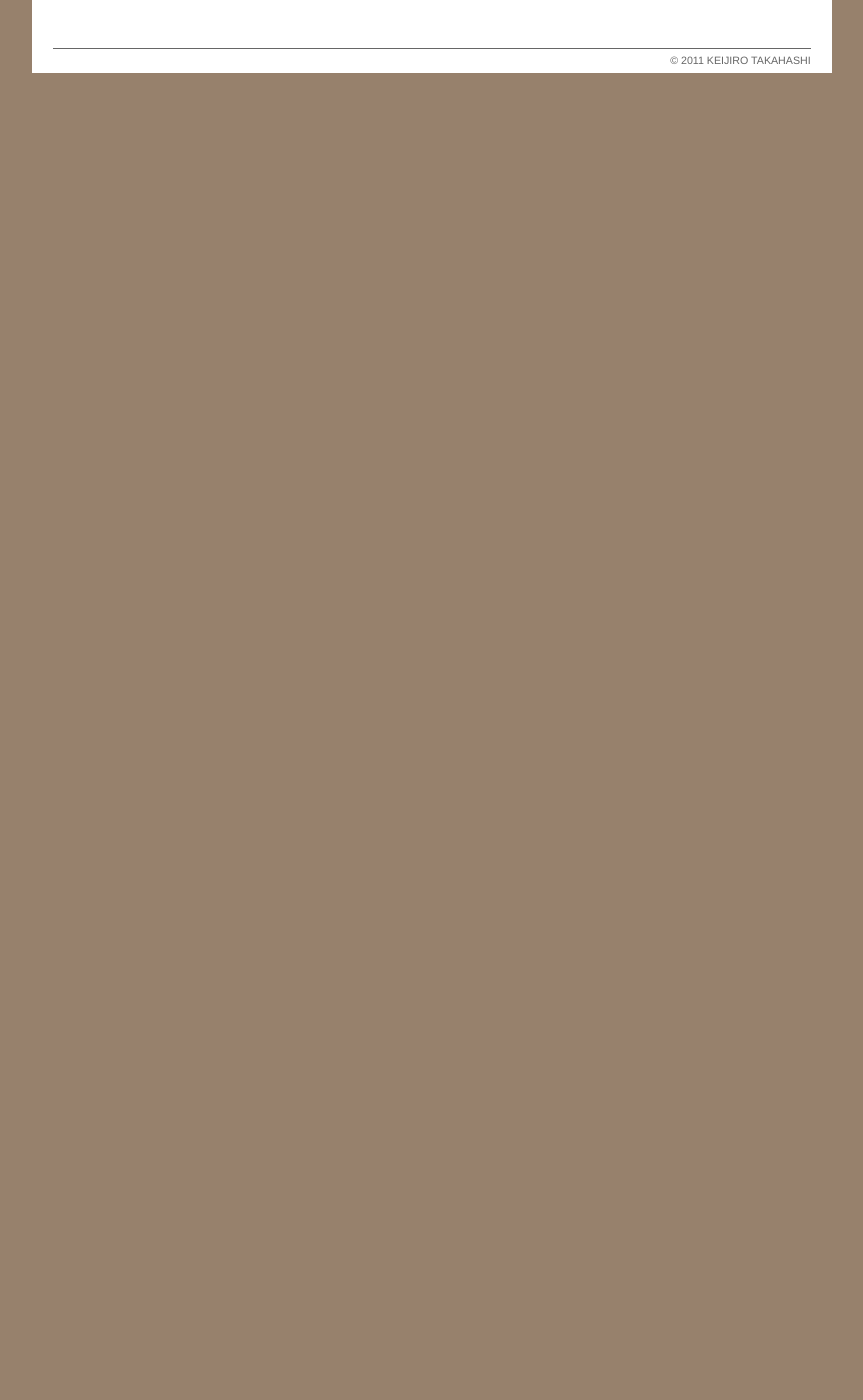
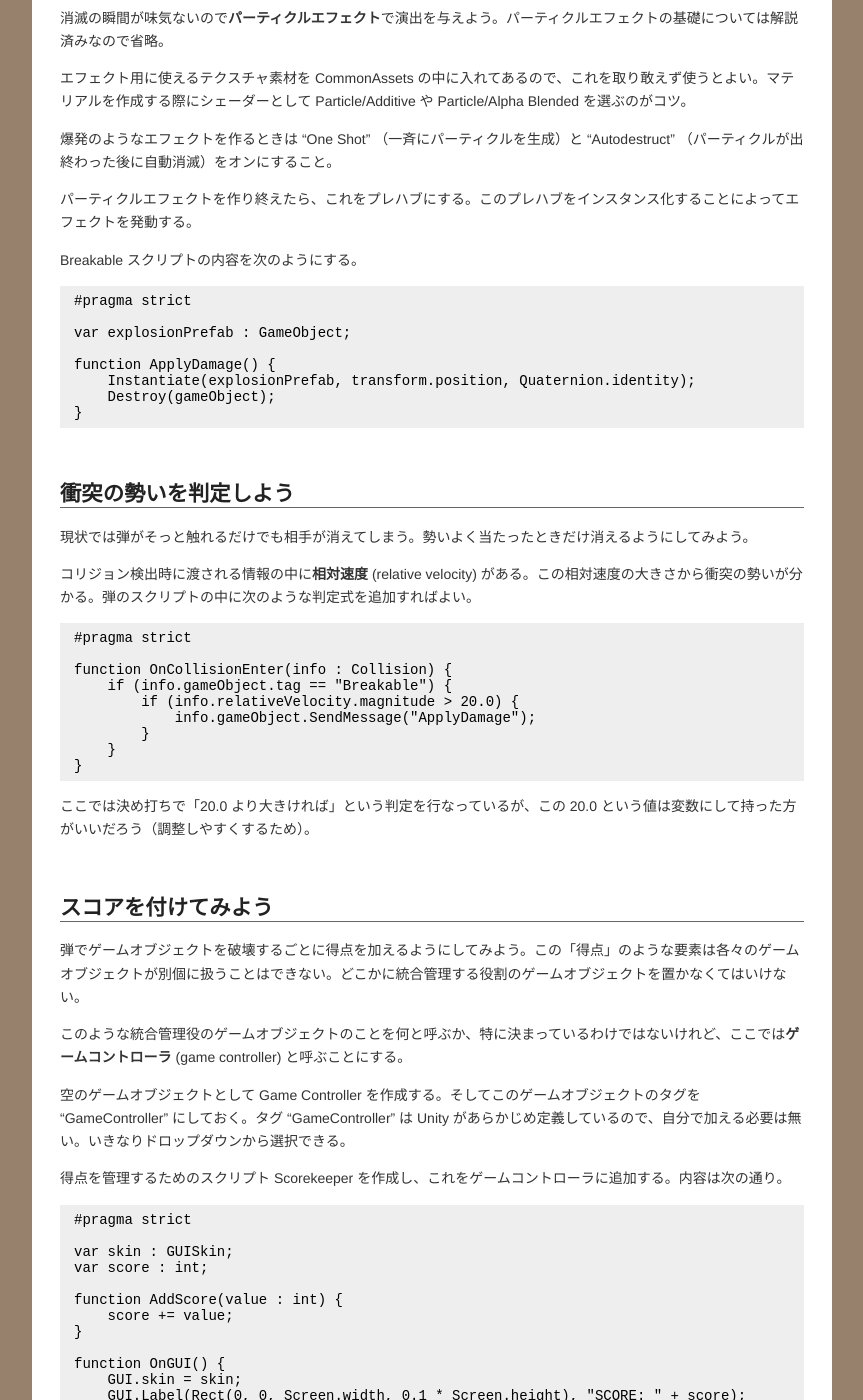
Before and after one commit to vga-unity/vga-unity.github.com, a Jekyll site: the page built from gp11/_posts/2011-11-02-GP11-05.md, in a window 1280 px wide and 1400 px high, scrolled down 3849 px. Shown: the whole window, without its empty margins (208-1071 px from the left). Built offline with Jekyll 4.4.1, drawn with Linux system fonts in a browser that asks for light colours; before the commit the page ends 3950 px from its top, so only the background shows below that; some of the changed text lies outside the part shown.

Commit message:
加筆。

```diff
--- a/gp11/_posts/2011-11-02-GP11-05.md
+++ b/gp11/_posts/2011-11-02-GP11-05.md
@@ -134,3 +134,84 @@ title: GP11 チーム制作 05
 メッセージを受信するには、メッセージ名と同じ名前の関数を定義する。メッセージを受信したときにこの関数が実行される。
 
 ## パーティクルエフェクトを出してみよう
+
+消滅の瞬間が味気ないので**パーティクルエフェクト**で演出を与えよう。パーティクルエフェクトの基礎については解説済みなので省略。
+
+エフェクト用に使えるテクスチャ素材を CommonAssets の中に入れてあるので、これを取り敢えず使うとよい。マテリアルを作成する際にシェーダーとして Particle/Additive や Particle/Alpha Blended を選ぶのがコツ。
+
+爆発のようなエフェクトを作るときは "One Shot" （一斉にパーティクルを生成）と "Autodestruct" （パーティクルが出終わった後に自動消滅）をオンにすること。
+
+パーティクルエフェクトを作り終えたら、これをプレハブにする。このプレハブをインスタンス化することによってエフェクトを発動する。
+
+Breakable スクリプトの内容を次のようにする。
+
+    #pragma strict
+
+    var explosionPrefab : GameObject;
+
+    function ApplyDamage() {
+        Instantiate(explosionPrefab, transform.position, Quaternion.identity);
+        Destroy(gameObject);
+    }
+
+## 衝突の勢いを判定しよう
+
+現状では弾がそっと触れるだけでも相手が消えてしまう。勢いよく当たったときだけ消えるようにしてみよう。
+
+コリジョン検出時に渡される情報の中に**相対速度** (relative velocity) がある。この相対速度の大きさから衝突の勢いが分かる。弾のスクリプトの中に次のような判定式を追加すればよい。
+
+    #pragma strict
+
+    function OnCollisionEnter(info : Collision) {
+        if (info.gameObject.tag == "Breakable") {
+            if (info.relativeVelocity.magnitude > 20.0) {
+                info.gameObject.SendMessage("ApplyDamage");
+            }
+        }
+    }
+
+ここでは決め打ちで「20.0 より大きければ」という判定を行なっているが、この 20.0 という値は変数にして持った方がいいだろう（調整しやすくするため）。
+
+## スコアを付けてみよう
+
+弾でゲームオブジェクトを破壊するごとに得点を加えるようにしてみよう。この「得点」のような要素は各々のゲームオブジェクトが別個に扱うことはできない。どこかに統合管理する役割のゲームオブジェクトを置かなくてはいけない。
+
+このような統合管理役のゲームオブジェクトのことを何と呼ぶか、特に決まっているわけではないけれど、ここでは**ゲームコントローラ** (game controller) と呼ぶことにする。
+
+空のゲームオブジェクトとして Game Controller を作成する。そしてこのゲームオブジェクトのタグを "GameController" にしておく。タグ "GameController" は Unity があらかじめ定義しているので、自分で加える必要は無い。いきなりドロップダウンから選択できる。
+
+得点を管理するためのスクリプト Scorekeeper を作成し、これをゲームコントローラに追加する。内容は次の通り。
+
+    #pragma strict
+
+    var skin : GUISkin;
+    var score : int;
+
+    function AddScore(value : int) {
+        score += value;
+    }
+
+    function OnGUI() {
+        GUI.skin = skin;
+        GUI.Label(Rect(0, 0, Screen.width, 0.1 * Screen.height), "SCORE: " + score);
+    }
+
+`AddScore` は得点を加算するためのメッセージ。ゲームオブジェクトが破壊されたときに、ゲームコントローラに向かって `AddScore` メッセージを送信すれば得点が加算されるという仕組み。
+
+ちなみに、メッセージングにおいてはこのように引数を1つだけ与えることができる。
+
+次に Breakable スクリプトの中身を次のようにする。
+
+    #pragma strict
+
+    var explosionPrefab : GameObject;
+
+    function ApplyDamage() {
+        GameObject.FindWithTag("GameController").SendMessage("AddScore", 3);
+        Instantiate(explosionPrefab, transform.position, Quaternion.identity);
+        Destroy(gameObject);
+    }
+
+`GameObject.FindWithTag` を使って特定のタグを持つゲームオブジェクトを検索することができる。ここではゲームコントローラを取得するのにこれを利用している。見つかったゲームオブジェクトに対して `AddScore` メッセージを送信すれば得点の加算が行われる。
+
+## ステージを切り替えてみよう
```
